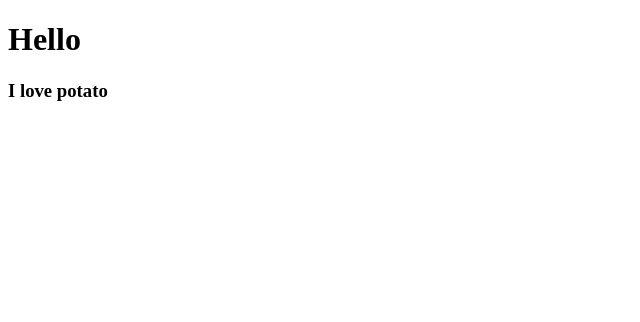
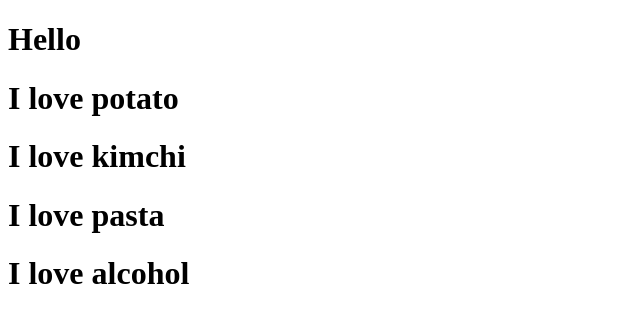
Before and after one commit to md2eoseo/movie_app_2020, a React (Create React App) app: page / in a window 1280 px wide. Shown: the top 322 px of the page, without its empty margins (0-640 px from the left). Built offline with nearby package versions, Linux system fonts and the light colour scheme.

Commit message:
reusable components

```diff
--- a/src/App.js
+++ b/src/App.js
@@ -1,11 +1,18 @@
 import React from "react";
-import Potato from "./Potato";
+
+function Food({ fav }) {
+  console.log(fav);
+  return <h1>I love {fav}</h1>;
+}
 
 function App() {
   return (
     <div className="App">
       <h1>Hello</h1>
-      <Potato />
+      <Food fav="potato" />
+      <Food fav="kimchi" />
+      <Food fav="pasta" />
+      <Food fav="alcohol" />
     </div>
   );
 }
--- a/src/Potato.js
+++ /dev/null
@@ -1,7 +0,0 @@
-import React from "react";
-
-function Potato() {
-  return <h3>I love potato</h3>;
-}
-
-export default Potato;
--- a/src/index.js
+++ b/src/index.js
@@ -1,6 +1,5 @@
 import React from "react";
 import ReactDOM from "react-dom";
 import App from "./App";
-import Potato from "./Potato";
 
 ReactDOM.render(<App />, document.getElementById("root"));
```
